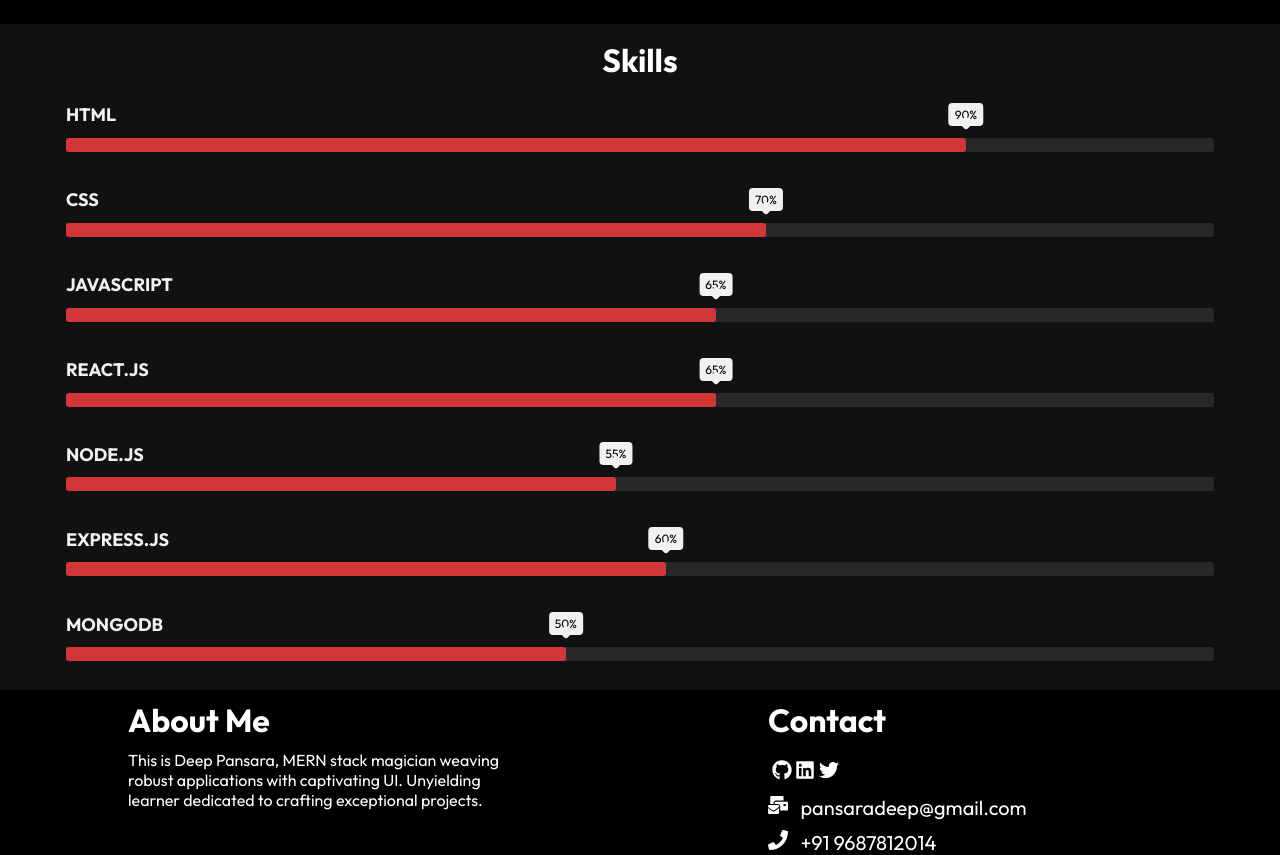
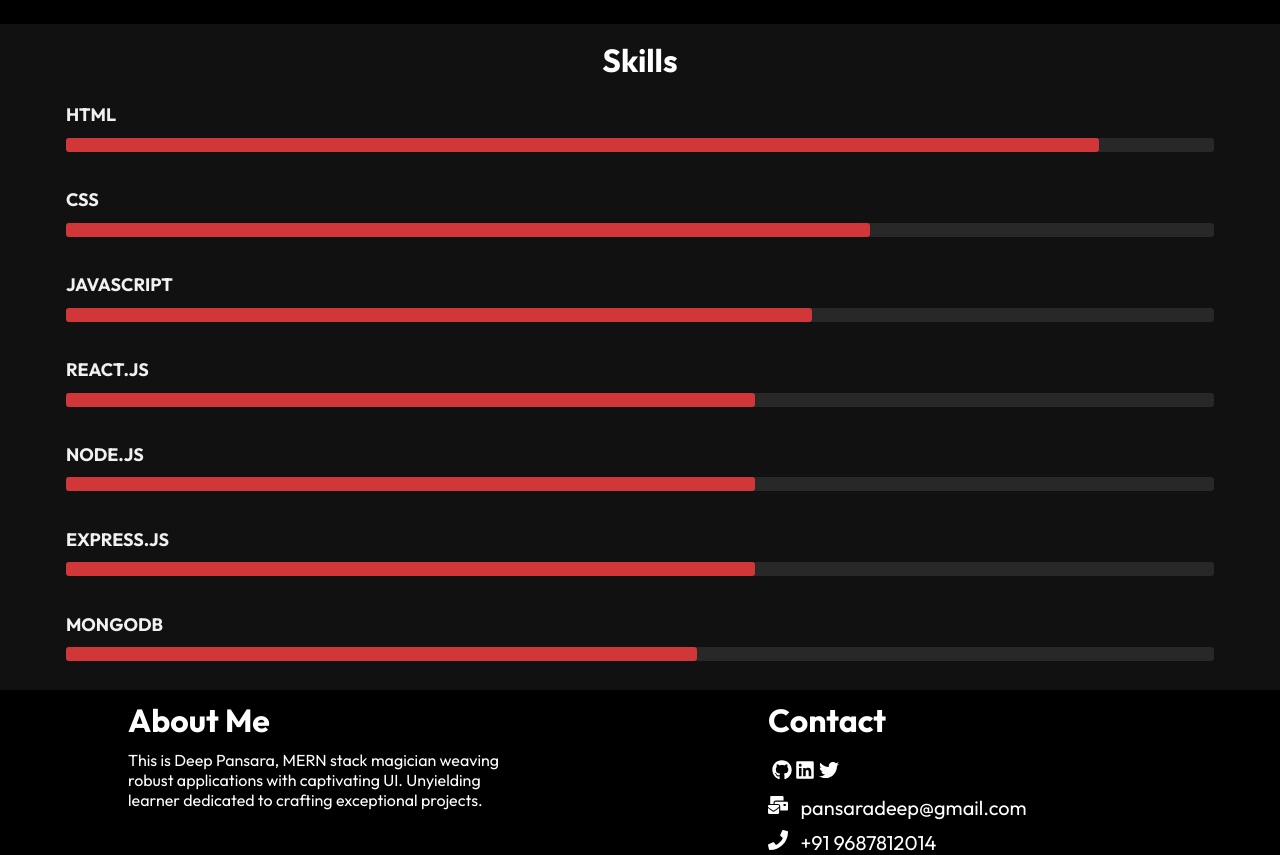
Before and after one commit to deep-pansara/portfolio, a React (Create React App) app: page / in a window 1280 px wide. Shown: the part 2220-3075 px from the top of the page. Built offline with nearby package versions, Linux system fonts and the light colour scheme.

Commit message:
font size change

```diff
--- a/src/components/Footer.css
+++ b/src/components/Footer.css
@@ -39,7 +39,7 @@
     font-size: 12px;
   }
   h1 {
-    font-size: 26px;
+    font-size: 20px;
   }
   .social,
   .email,
--- a/src/components/Skills.css
+++ b/src/components/Skills.css
@@ -29,7 +29,66 @@
   border-radius: 3px;
 }
 
-.skill-per {
+/* .skill-perninty {
+  width: 10%;
+  height: 14px;
+  background: #d13639;
+  border-radius: 3px;
+  position: relative;
+  animation: fillBars 2.5s 1;
+} */
+.skill-per-html {
+  width: 90%;
+  height: 14px;
+  background: #d13639;
+  border-radius: 3px;
+  position: relative;
+  animation: fillBars 2.5s 1;
+}
+
+.skill-per-css {
+  width: 70%;
+  height: 14px;
+  background: #d13639;
+  border-radius: 3px;
+  position: relative;
+  animation: fillBars 2.5s 1;
+}
+
+.skill-per-javascript {
+  width: 65%;
+  height: 14px;
+  background: #d13639;
+  border-radius: 3px;
+  position: relative;
+  animation: fillBars 2.5s 1;
+}
+.skill-per-react {
+  width: 60%;
+  height: 14px;
+  background: #d13639;
+  border-radius: 3px;
+  position: relative;
+  animation: fillBars 2.5s 1;
+}
+.skill-per-node {
+  width: 60%;
+  height: 14px;
+  background: #d13639;
+  border-radius: 3px;
+  position: relative;
+  animation: fillBars 2.5s 1;
+}
+.skill-per-express {
+  width: 60%;
+  height: 14px;
+  background: #d13639;
+  border-radius: 3px;
+  position: relative;
+  animation: fillBars 2.5s 1;
+}
+.skill-per-mongo {
+  width: 55%;
   height: 14px;
   background: #d13639;
   border-radius: 3px;
--- a/src/components/Skills.jsx
+++ b/src/components/Skills.jsx
@@ -11,45 +11,45 @@ function Skills() {
                 <div class="skill">
                     <div class="skill-name">HTML</div>
                     <div class="skill-bar">
-                        <div class="skill-per" per="90%" style={{ maxWidth: 900 }}></div>
+                        <div class="skill-per-html" per="90%"></div>
                     </div>
                 </div>
 
                 <div class="skill">
                     <div class="skill-name">CSS</div>
                     <div class="skill-bar">
-                        <div class="skill-per" per="70%" style={{ maxWidth: 700 }}></div>
+                        <div class="skill-per-css" per="70%"></div>
                     </div>
                 </div>
 
                 <div class="skill">
                     <div class="skill-name">Javascript</div>
                     <div class="skill-bar">
-                        <div class="skill-per" per="65%" style={{ maxWidth: 650 }}></div>
+                        <div class="skill-per-javascript" per="65%"></div>
                     </div>
                 </div>
                 <div class="skill">
                     <div class="skill-name">React.js</div>
                     <div class="skill-bar">
-                        <div class="skill-per" per="65%" style={{ maxWidth: 650 }}></div>
+                        <div class="skill-per-react" per="65%"></div>
                     </div>
                 </div>
                 <div class="skill">
                     <div class="skill-name">Node.js</div>
                     <div class="skill-bar">
-                        <div class="skill-per" per="55%" style={{ maxWidth: 550 }}></div>
+                        <div class="skill-per-node" per="55%"></div>
                     </div>
                 </div>
                 <div class="skill">
                     <div class="skill-name">Express.js</div>
                     <div class="skill-bar">
-                        <div class="skill-per" per="60%" style={{ maxWidth: 600 }}></div>
+                        <div class="skill-per-express" per="60%"></div>
                     </div>
                 </div>
                 <div class="skill">
                     <div class="skill-name">MongoDB</div>
                     <div class="skill-bar">
-                        <div class="skill-per" per="50%" style={{ maxWidth: 500 }}></div>
+                        <div class="skill-per-mongo"></div>
                     </div>
                 </div>
 
```
Also changed, not shown: src/components/Footer.jsx (+1 -6 lines).
